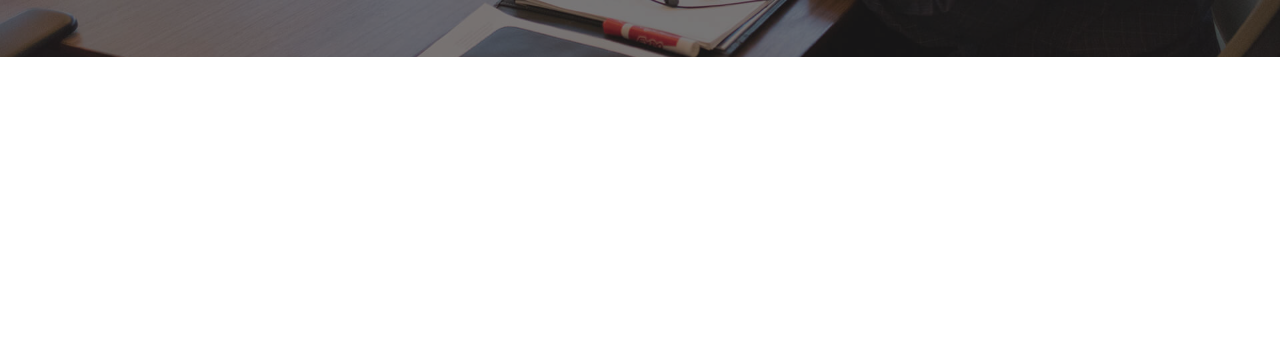
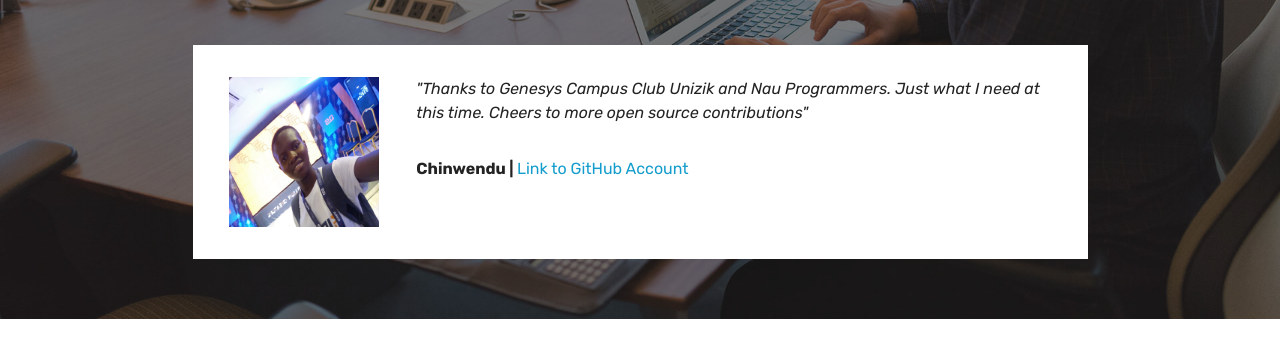
Before and after one commit to Luchihumphrey/project-setup, a plain HTML site: page portfolio.html in a window 1280 px wide. Shown: the part 419-776 px from the top of the page. Drawn offline with Linux system fonts and the light colour scheme; files whose address does not match are found by name.

Commit message:
Added my details succesfully

```diff
--- a/portfolio.html
+++ b/portfolio.html
@@ -138,6 +138,31 @@
           </div>
           <!-- stop copying here -->
 
+          <div class="testimonials-item">
+            <div class="user row">
+              <div class="col-lg-3 col-md-4">
+                <div class="user_image">
+                  <img src="assets/images/Chinwendu.jpg" />
+                </div>
+              </div>
+              <div class="testimonials-caption col-lg-9 col-md-8">
+                <div class="user_text">
+                  <p class="mbr-fonts-style display-7">
+                    <em
+                      >"Thanks to Genesys Campus Club Unizik and Nau Programmers. Just what I need at this time. Cheers to more open source contributions"</em
+                    >
+                  </p>
+                </div>
+                <div
+                  class="user_name mbr-bold mbr-fonts-style align-left pt-3 display-7"
+                >
+                  Chinwendu | <a href="https://github.com/lumencodes">Link to GitHub Account</a>
+
+                </div>
+              </div>
+            </div>
+          </div>
+
           <!-- Edit User details -->
           <!-- <div class="testimonials-item">
             <div class="user row">
```
Also changed, not shown: assets/images/Chinwendu.jpg (added).
